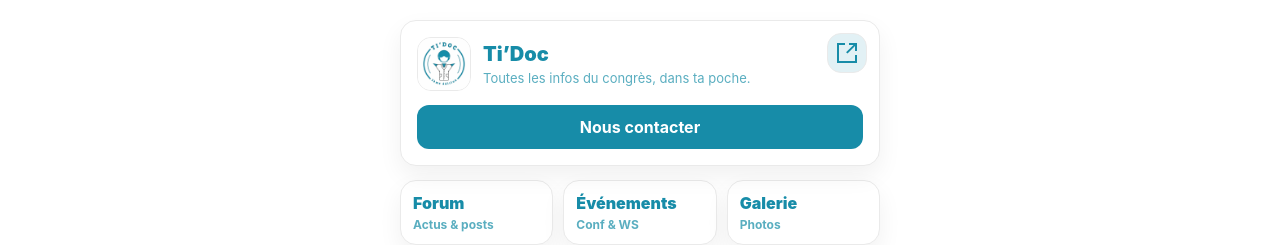
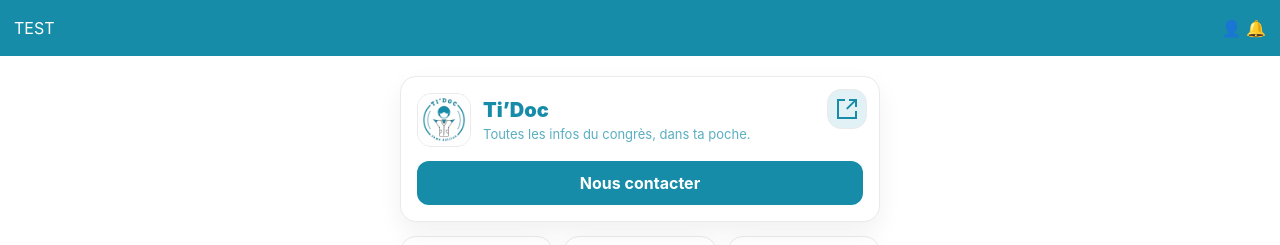
Before and after one commit to tidoccongres-tech/tidoc-app, a website: page www/index.html in a window 1280 px wide. Shown: the top 245 px of the page. Drawn offline with Linux system fonts and the light colour scheme.

Commit message:
Update index.html

```diff
--- a/www/index.html
+++ b/www/index.html
@@ -149,6 +149,27 @@
   <script src="script.js?v=2"></script>
   <script src="pwa.js?v=2"></script>
   <script type="module" src="./auth.js"></script>
-  <script type="module" src="./header-user-menu.js"></script>
+  <script>
+  document.body.insertAdjacentHTML(
+    "afterbegin",
+    `
+    <header style="
+      position:sticky;
+      top:0;
+      height:56px;
+      background:#178CA8;
+      color:white;
+      display:flex;
+      align-items:center;
+      justify-content:space-between;
+      padding:0 14px;
+      z-index:9999;
+    ">
+      <div>TEST</div>
+      <div>👤 🔔</div>
+    </header>
+    `
+  );
+</script>
 </body>
 </html>
```
